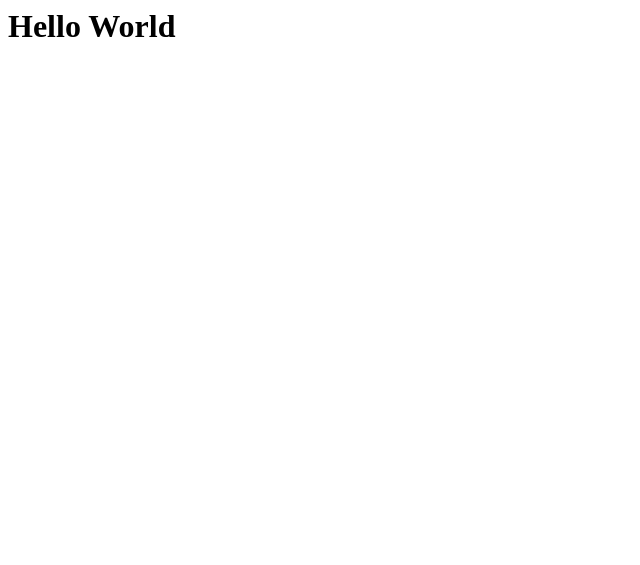
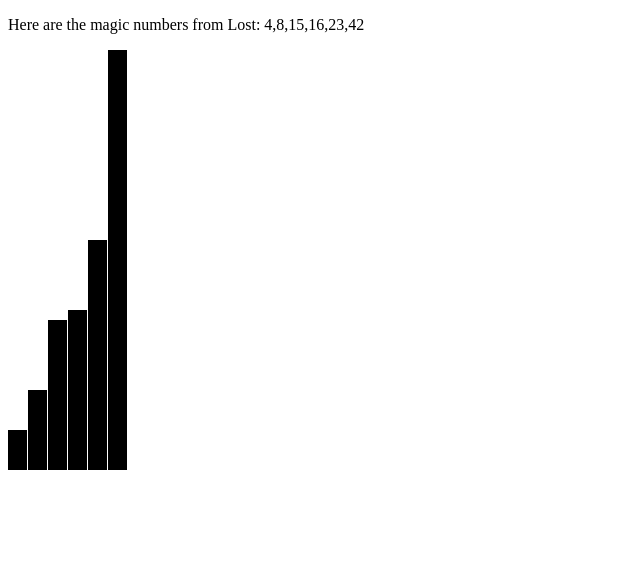
Before and after one commit to clairebrekken/cb-cs498-project2, a plain HTML site: page index.html in a window 1280 px wide. Shown: the whole page, without its empty margins (0-640 px from the left). Drawn offline with nearby package versions, Linux system fonts and the light colour scheme.

Commit message:
Update index.html

```diff
--- a/index.html
+++ b/index.html
@@ -1 +1,24 @@
-<h1>Hello World</h1>
+<!DOCTYPE html>
+<script src="http://d3js.org/d3.v3.min.js"></script>
+
+<style> .cart rect {fill: steelblue } </style>
+
+<html><body>
+<p>Here are the magic numbers from Lost: <span id="data"></span></p>
+
+<svg class="chart" width="120" height="500">
+</svg>
+
+<script>
+var data = [4,8,15,16,23,42];
+document.getElementById("data").innerHTML = data;
+d3.select(".chart")
+        .selectAll("rect")
+        .data(data)
+     .enter().append("rect")
+     .attr("width",19)
+     .attr("height", function(d) {return 10*d; })
+     .attr("x", function(d,i) {return 20*i;  })
+     .attr("y", function(d) {return 420 - 10*d;  });
+</script>
+</body></html>
```
